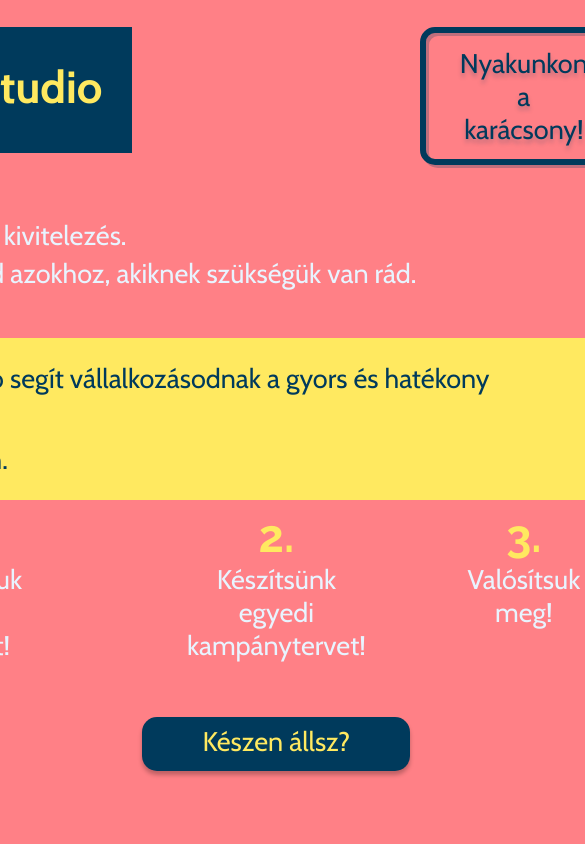
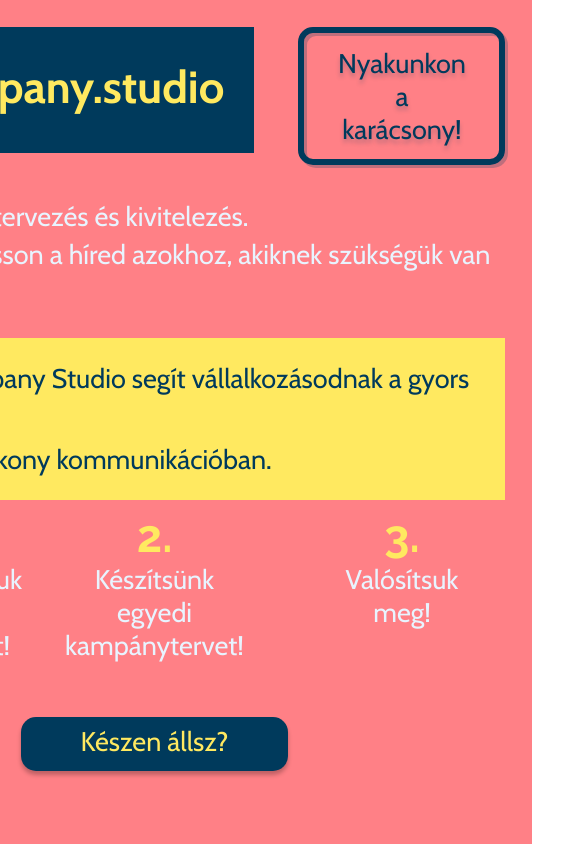
Before and after one commit to adelkov/kampany.studio, a React (Create React App) app: page / in a window 390 px wide. Shown: the top 844 px of the page, 585 px wide, since content can reach past the window. Built offline with nearby package versions, Linux system fonts and the light colour scheme.

Commit message:
tablet layout

```diff
--- a/src/App.js
+++ b/src/App.js
@@ -15,9 +15,9 @@ function App() {
   return (
     <Back>
       <AppContainer>
-        <div style={{ gridArea: '1 / 1 / 1 / 2' }}>
+        <MainBannerContainer>
           <MainBanner>kampany.studio</MainBanner>
-        </div>
+        </MainBannerContainer>
         <div style={{ gridArea: '1 / 3 / 1 / 4', justifySelf: 'end' }}>
           <OutlinedBanner id={'christmas-banner'}>Nyakunkon a karácsony!</OutlinedBanner>
         </div>
@@ -84,3 +84,10 @@ const AppContainer = styled.div`
   //  justify-content: center;
   //   }
 `
+
+const MainBannerContainer = styled.div`
+  grid-area: 1 / 1 / 1 / 2;
+  @media (max-width: 75em) {
+    grid-area: 1 / 1 / 1 / 3;
+  }
+`
```
